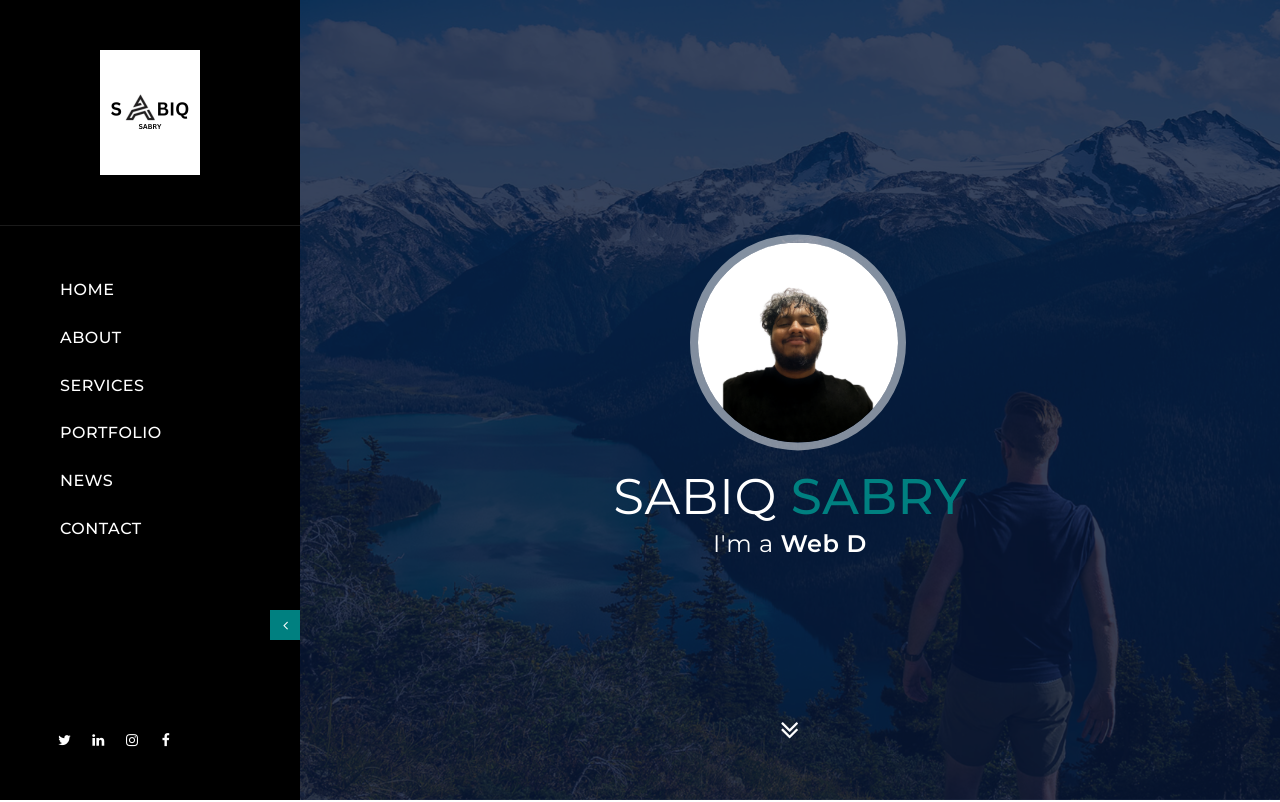
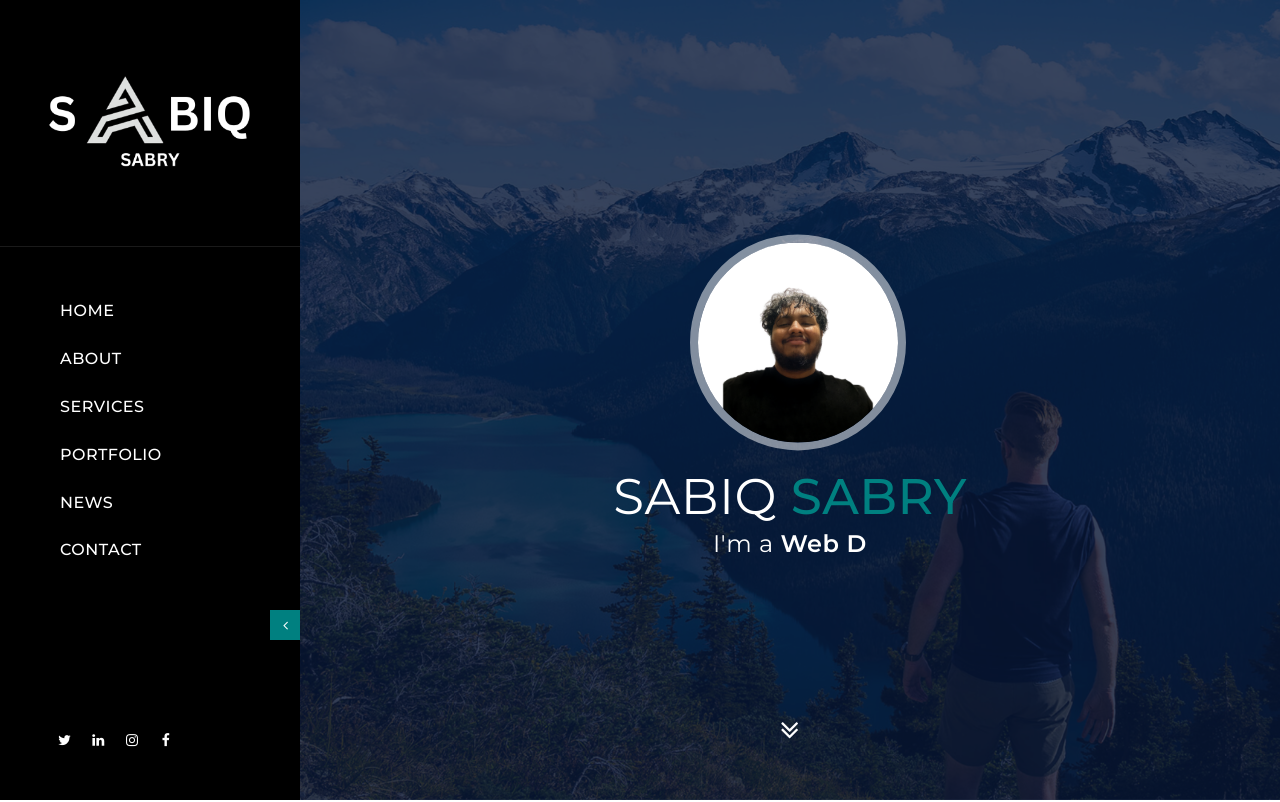
Before and after one commit to sabiqsabry/New-Simple-Portfolio, a plain HTML site: page sabiqsabry.com/index.html in a window 1280 px wide. Shown: the top 802 px of the page. Drawn offline with nearby package versions, Linux system fonts and the light colour scheme; no server answers.

Commit message:
changed the logo

```diff
--- a/sabiqsabry.com/index.html
+++ b/sabiqsabry.com/index.html
@@ -82,7 +82,7 @@
 		<div class="arlo_tm_leftpart_wrap">
 			<div class="leftpart_inner">
 				<div class="logo_wrap">
-					<a href="#"><img src="img/logo/web logo.png" alt="desktop-logo" /></a>
+					<a href="#"><img src="img/logo/web-logo-inverted.png" alt="desktop-logo" /></a>
 				</div>
 				<div class="menu_list_wrap">
 					<ul class="anchor_nav">
```
Also changed, not shown: sabiqsabry.com/img/logo/logo web pfp 2.png (added), sabiqsabry.com/img/logo/web-logo-inverted.png (added).
